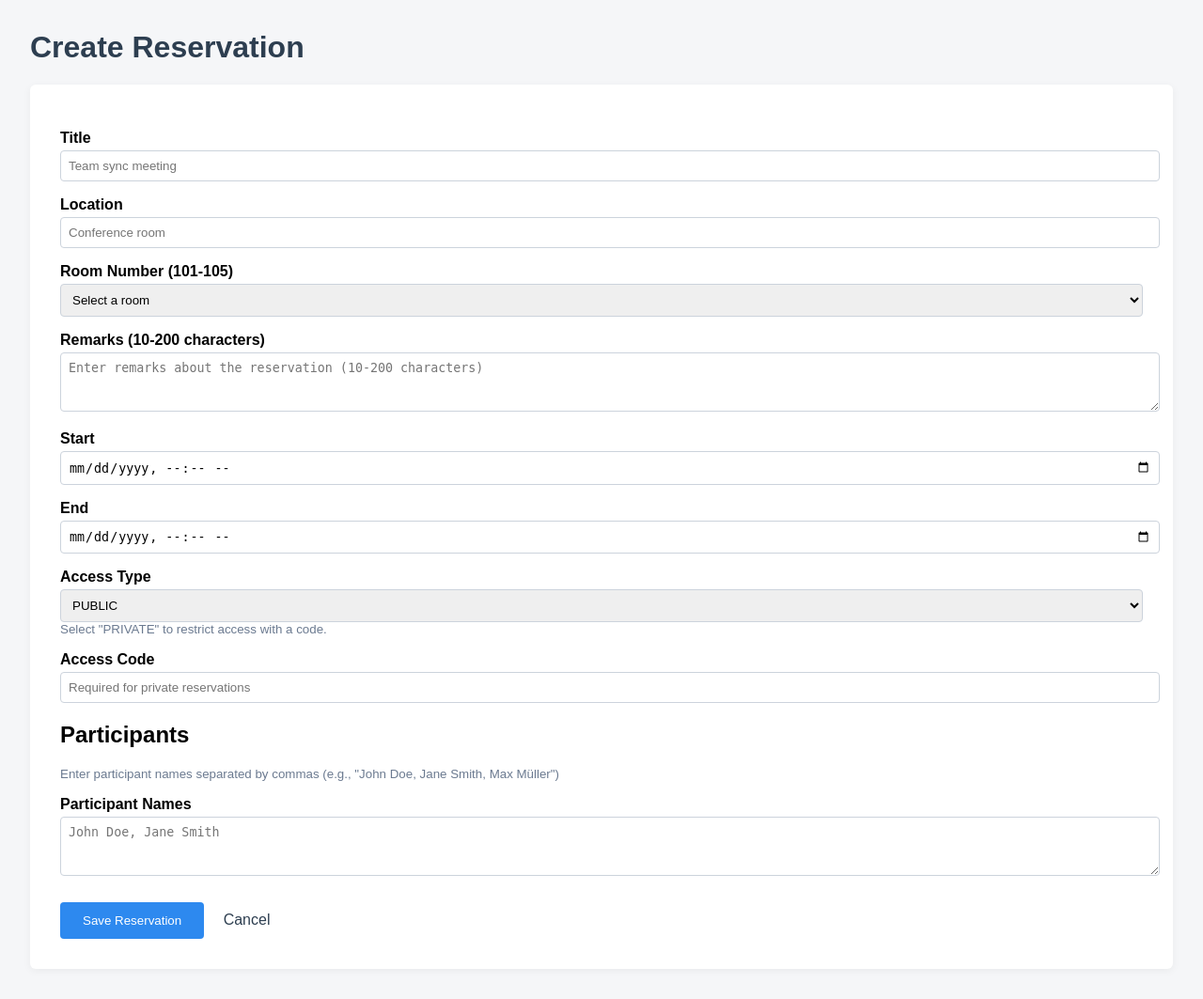
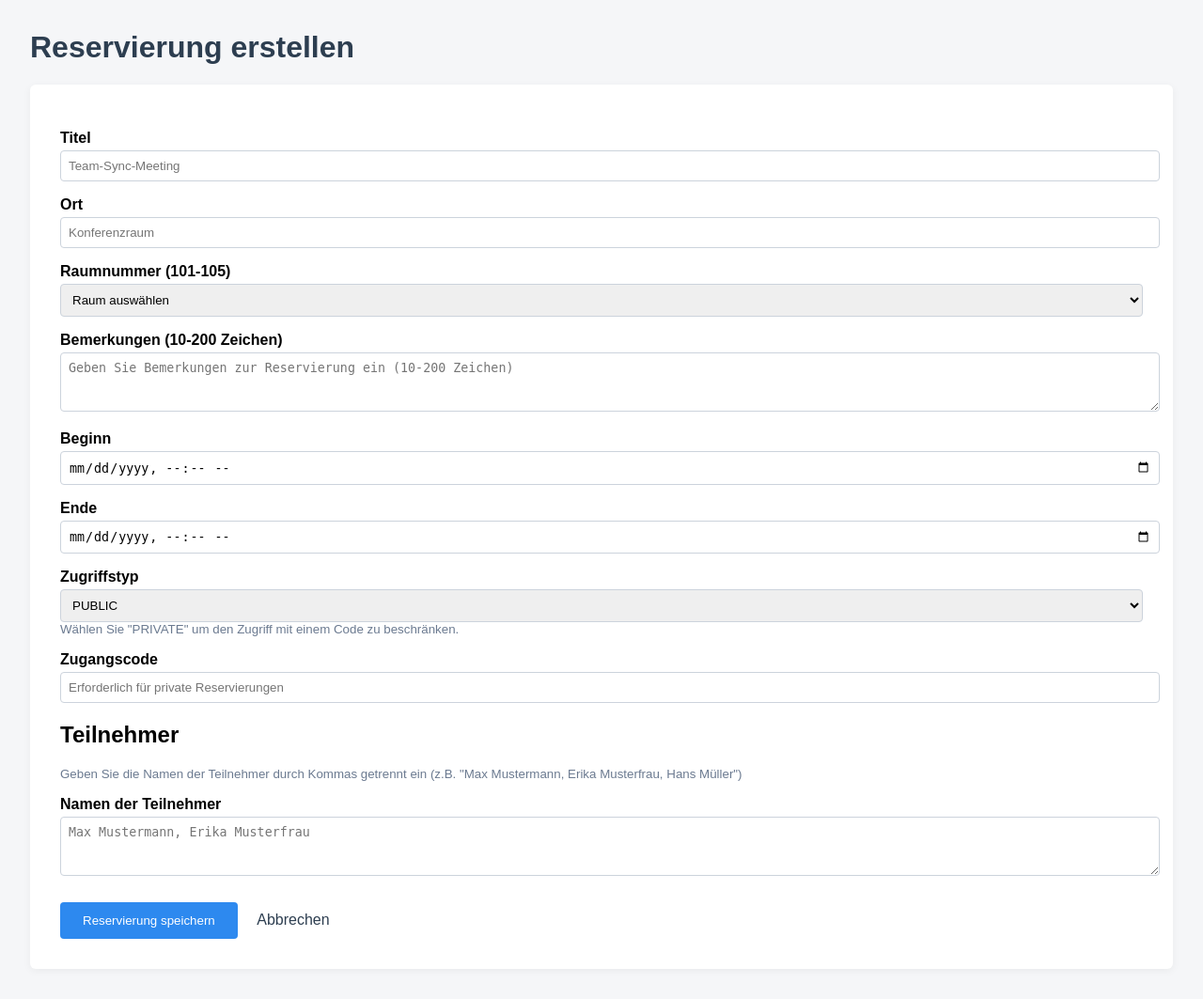
Before and after one commit to RiciYT/M223-Terminkalender, a Spring Boot app: page /reservations/new in a window 1280 px wide. Shown: the whole page at 94% size. Run offline with Spring Boot 4, Linux system fonts and the light colour scheme.

Commit message:
Translate all HTML templates and Java messages to German
Co-authored-by: RiciYT <140005750+RiciYT@users.noreply.github.com>

```diff
--- a/src/main/java/com/example/reservations/web/ReservationController.java
+++ b/src/main/java/com/example/reservations/web/ReservationController.java
@@ -41,7 +41,7 @@ public class ReservationController {
     @GetMapping("/access")
     public String accessByKey(@RequestParam(value = "key", required = false) String key, Model model) {
         if (key == null || key.isBlank()) {
-            model.addAttribute("error", "Please enter a valid access key");
+            model.addAttribute("error", "Bitte geben Sie einen gültigen Zugriffsschlüssel ein");
             model.addAttribute("reservations", reservationService.findAll());
             return "index";
         }
@@ -58,7 +58,7 @@ public class ReservationController {
             return "redirect:/reservations/" + reservation.get().getId() + "/private?authorized=true&key=" + key;
         }
 
-        model.addAttribute("error", "Invalid access key");
+        model.addAttribute("error", "Ungültiger Zugriffsschlüssel");
         model.addAttribute("reservations", reservationService.findAll());
         return "index";
     }
@@ -95,7 +95,7 @@ public class ReservationController {
     @GetMapping("/reservations/{id}/confirm")
     public String confirmation(@PathVariable Long id, Model model) {
         Reservation reservation = reservationService.findById(id)
-                .orElseThrow(() -> new IllegalArgumentException("Reservation not found"));
+                .orElseThrow(() -> new IllegalArgumentException("Reservierung nicht gefunden"));
         model.addAttribute("reservation", reservation);
         return "reservation-confirmation";
     }
@@ -103,9 +103,9 @@ public class ReservationController {
     @GetMapping("/reservations/{id}/public")
     public String publicView(@PathVariable Long id, Model model) {
         Reservation reservation = reservationService.findById(id)
-                .orElseThrow(() -> new IllegalArgumentException("Reservation not found"));
+                .orElseThrow(() -> new IllegalArgumentException("Reservierung nicht gefunden"));
         if (reservation.getAccessType() != ReservationAccess.PUBLIC) {
-            model.addAttribute("error", "This reservation is private.");
+            model.addAttribute("error", "Diese Reservierung ist privat.");
             return "reservation-public";
         }
         model.addAttribute("reservation", reservation);
@@ -118,11 +118,11 @@ public class ReservationController {
                                    Model model,
                                    RedirectAttributes redirectAttributes) {
         Reservation reservation = reservationService.findById(id)
-                .orElseThrow(() -> new IllegalArgumentException("Reservation not found"));
+                .orElseThrow(() -> new IllegalArgumentException("Reservierung nicht gefunden"));
 
         // Autorisierung prüfen
         if (!key.equals(reservation.getPrivateKey())) {
-            redirectAttributes.addFlashAttribute("error", "Invalid private key");
+            redirectAttributes.addFlashAttribute("error", "Ungültiger privater Schlüssel");
             return "redirect:/";
         }
 
@@ -166,7 +166,7 @@ public class ReservationController {
                                      RedirectAttributes redirectAttributes) {
         try {
             reservationService.deleteReservation(id, key);
-            redirectAttributes.addFlashAttribute("success", "Reservation successfully deleted");
+            redirectAttributes.addFlashAttribute("success", "Reservierung erfolgreich gelöscht");
             return "redirect:/";
         } catch (IllegalArgumentException ex) {
             redirectAttributes.addFlashAttribute("error", ex.getMessage());
@@ -181,7 +181,7 @@ public class ReservationController {
             @RequestParam(value = "key", required = false) String key,
             Model model) {
         Reservation reservation = reservationService.findById(id)
-                .orElseThrow(() -> new IllegalArgumentException("Reservation not found"));
+                .orElseThrow(() -> new IllegalArgumentException("Reservierung nicht gefunden"));
         model.addAttribute("reservation", reservation);
 
         if (Boolean.TRUE.equals(authorized) && key != null) {
@@ -191,17 +191,17 @@ public class ReservationController {
         }
 
         if (reservation.getAccessType() != ReservationAccess.PRIVATE) {
-            model.addAttribute("error", "This reservation is public.");
+            model.addAttribute("error", "Diese Reservierung ist öffentlich.");
             return "reservation-private";
         }
 
         if (code == null) {
-            model.addAttribute("error", "Please provide the private access code.");
+            model.addAttribute("error", "Bitte geben Sie den privaten Zugangscode an.");
             return "reservation-private";
         }
 
         if (!code.equals(reservation.getAccessCode())) {
-            model.addAttribute("error", "Incorrect access code provided.");
+            model.addAttribute("error", "Falscher Zugangscode eingegeben.");
             return "reservation-private";
         }
 
--- a/src/main/resources/templates/reservation-form.html
+++ b/src/main/resources/templates/reservation-form.html
@@ -2,7 +2,7 @@
 <html xmlns:th="http://www.thymeleaf.org">
 <head>
     <meta charset="UTF-8">
-    <title th:text="${editMode ? 'Edit Reservation' : 'Create Reservation'}">Create Reservation</title>
+    <title th:text="${editMode ? 'Reservierung bearbeiten' : 'Reservierung erstellen'}">Reservierung erstellen</title>
     <style>
         body { font-family: Arial, sans-serif; margin: 2rem; background-color: #f5f6f8; }
         h1 { color: #2d3e50; }
@@ -20,65 +20,65 @@
     </style>
 </head>
 <body>
-<h1 th:text="${editMode ? 'Edit Reservation' : 'Create Reservation'}">Create a Reservation</h1>
+<h1 th:text="${editMode ? 'Reservierung bearbeiten' : 'Reservierung erstellen'}">Eine Reservierung erstellen</h1>
 
 <form th:action="${editMode ? '/reservations/' + reservationId : '/reservations'}" th:object="${reservationForm}" method="post">
     <input type="hidden" th:if="${editMode}" name="key" th:value="${privateKey}">
     <div th:if="${#fields.hasGlobalErrors()}" class="global-error" th:each="err : ${#fields.globalErrors()}" th:text="${err}">Error</div>
 
-    <label for="title">Title</label>
-    <input type="text" id="title" th:field="*{title}" placeholder="Team sync meeting" required>
+    <label for="title">Titel</label>
+    <input type="text" id="title" th:field="*{title}" placeholder="Team-Sync-Meeting" required>
     <div class="field-error" th:if="${#fields.hasErrors('title')}" th:errors="*{title}"></div>
 
-    <label for="location">Location</label>
-    <input type="text" id="location" th:field="*{location}" placeholder="Conference room" required>
+    <label for="location">Ort</label>
+    <input type="text" id="location" th:field="*{location}" placeholder="Konferenzraum" required>
     <div class="field-error" th:if="${#fields.hasErrors('location')}" th:errors="*{location}"></div>
 
-    <label for="roomNumber">Room Number (101-105)</label>
+    <label for="roomNumber">Raumnummer (101-105)</label>
     <select id="roomNumber" th:field="*{roomNumber}" required>
-        <option value="">Select a room</option>
-        <option value="101">Room 101</option>
-        <option value="102">Room 102</option>
-        <option value="103">Room 103</option>
-        <option value="104">Room 104</option>
-        <option value="105">Room 105</option>
+        <option value="">Raum auswählen</option>
+        <option value="101">Raum 101</option>
+        <option value="102">Raum 102</option>
+        <option value="103">Raum 103</option>
+        <option value="104">Raum 104</option>
+        <option value="105">Raum 105</option>
     </select>
     <div class="field-error" th:if="${#fields.hasErrors('roomNumber')}" th:errors="*{roomNumber}"></div>
 
-    <label for="description">Remarks (10-200 characters)</label>
-    <textarea id="description" th:field="*{description}" rows="3" placeholder="Enter remarks about the reservation (10-200 characters)" required></textarea>
+    <label for="description">Bemerkungen (10-200 Zeichen)</label>
+    <textarea id="description" th:field="*{description}" rows="3" placeholder="Geben Sie Bemerkungen zur Reservierung ein (10-200 Zeichen)" required></textarea>
     <div class="field-error" th:if="${#fields.hasErrors('description')}" th:errors="*{description}"></div>
 
-    <label for="startTime">Start</label>
+    <label for="startTime">Beginn</label>
     <input type="datetime-local" id="startTime" th:field="*{startTime}" required>
     <div class="field-error" th:if="${#fields.hasErrors('startTime')}" th:errors="*{startTime}"></div>
 
-    <label for="endTime">End</label>
+    <label for="endTime">Ende</label>
     <input type="datetime-local" id="endTime" th:field="*{endTime}" required>
     <div class="field-error" th:if="${#fields.hasErrors('endTime')}" th:errors="*{endTime}"></div>
 
-    <label for="accessType">Access Type</label>
+    <label for="accessType">Zugriffstyp</label>
     <select id="accessType" th:field="*{accessType}">
         <option th:each="type : ${accessTypes}" th:value="${type}" th:text="${type}">PUBLIC</option>
     </select>
-    <small>Select "PRIVATE" to restrict access with a code.</small>
+    <small>Wählen Sie "PRIVATE" um den Zugriff mit einem Code zu beschränken.</small>
     <div class="field-error" th:if="${#fields.hasErrors('accessType')}" th:errors="*{accessType}"></div>
 
-    <label for="accessCode">Access Code</label>
-    <input type="text" id="accessCode" th:field="*{accessCode}" placeholder="Required for private reservations">
+    <label for="accessCode">Zugangscode</label>
+    <input type="text" id="accessCode" th:field="*{accessCode}" placeholder="Erforderlich für private Reservierungen">
     <div class="field-error" th:if="${#fields.hasErrors('accessCode')}" th:errors="*{accessCode}"></div>
 
     <section>
-        <h2>Participants</h2>
-        <small>Enter participant names separated by commas (e.g., "John Doe, Jane Smith, Max Müller")</small>
-        <label for="participantsText">Participant Names</label>
-        <textarea id="participantsText" th:field="*{participantsText}" rows="3" placeholder="John Doe, Jane Smith" required></textarea>
+        <h2>Teilnehmer</h2>
+        <small>Geben Sie die Namen der Teilnehmer durch Kommas getrennt ein (z.B. "Max Mustermann, Erika Musterfrau, Hans Müller")</small>
+        <label for="participantsText">Namen der Teilnehmer</label>
+        <textarea id="participantsText" th:field="*{participantsText}" rows="3" placeholder="Max Mustermann, Erika Musterfrau" required></textarea>
         <div class="field-error" th:if="${#fields.hasErrors('participantsText')}" th:errors="*{participantsText}"></div>
     </section>
 
     <div class="form-actions">
-        <button type="submit" th:text="${editMode ? 'Update Reservation' : 'Save Reservation'}">Save Reservation</button>
-        <a th:href="@{/}">Cancel</a>
+        <button type="submit" th:text="${editMode ? 'Reservierung aktualisieren' : 'Reservierung speichern'}">Reservierung speichern</button>
+        <a th:href="@{/}">Abbrechen</a>
     </div>
 </form>
 
```
Also changed, not shown: src/main/java/com/example/reservations/service/ReservationService.java (+13 -13 lines), src/main/java/com/example/reservations/web/dto/ReservationForm.java (+14 -14 lines), src/main/resources/templates/index.html (+19 -19 lines), src/main/resources/templates/reservation-confirmation.html (+15 -15 lines), src/main/resources/templates/reservation-private.html (+18 -18 lines), src/main/resources/templates/reservation-public.html (+9 -9 lines).
